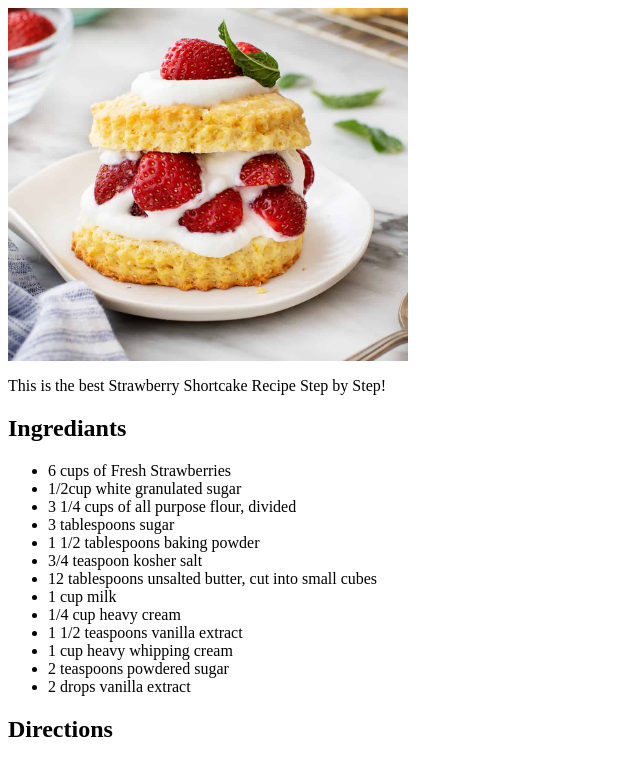
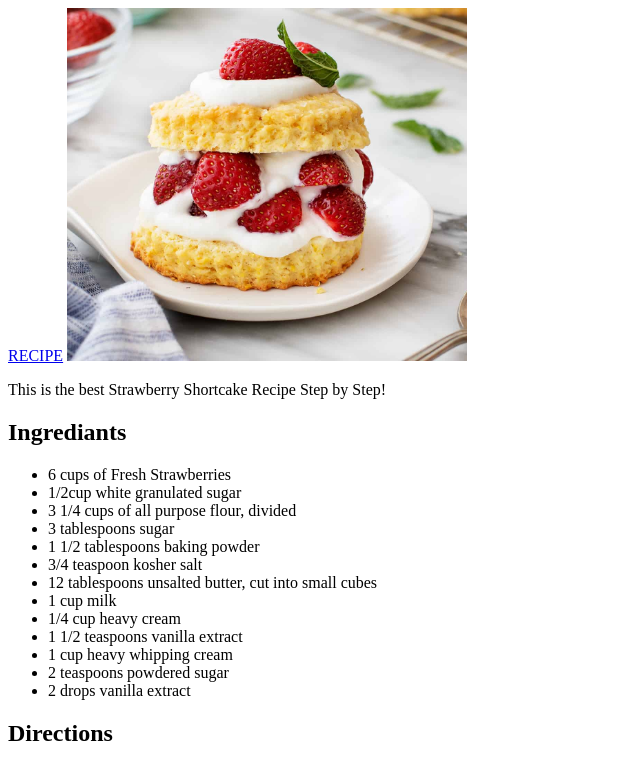
Before and after one commit to SierraCorporan/SierraCorporan, a plain HTML site: page recipe/recipe.html in a window 1280 px wide. Shown: the top 760 px of the page, without its empty margins (0-640 px from the left). Drawn offline with Linux system fonts and the light colour scheme; files whose address does not match are found by name.

Commit message:
git push

```diff
--- a/recipe/recipe.html
+++ b/recipe/recipe.html
@@ -1,6 +1,9 @@
 <html>
 <head>
 <title>Strawberry Shortcake Recipe</title>
+
+<a href="recipe.html">RECIPE</a>
+
     <link href=	"style.css">
 </head>
 
```
